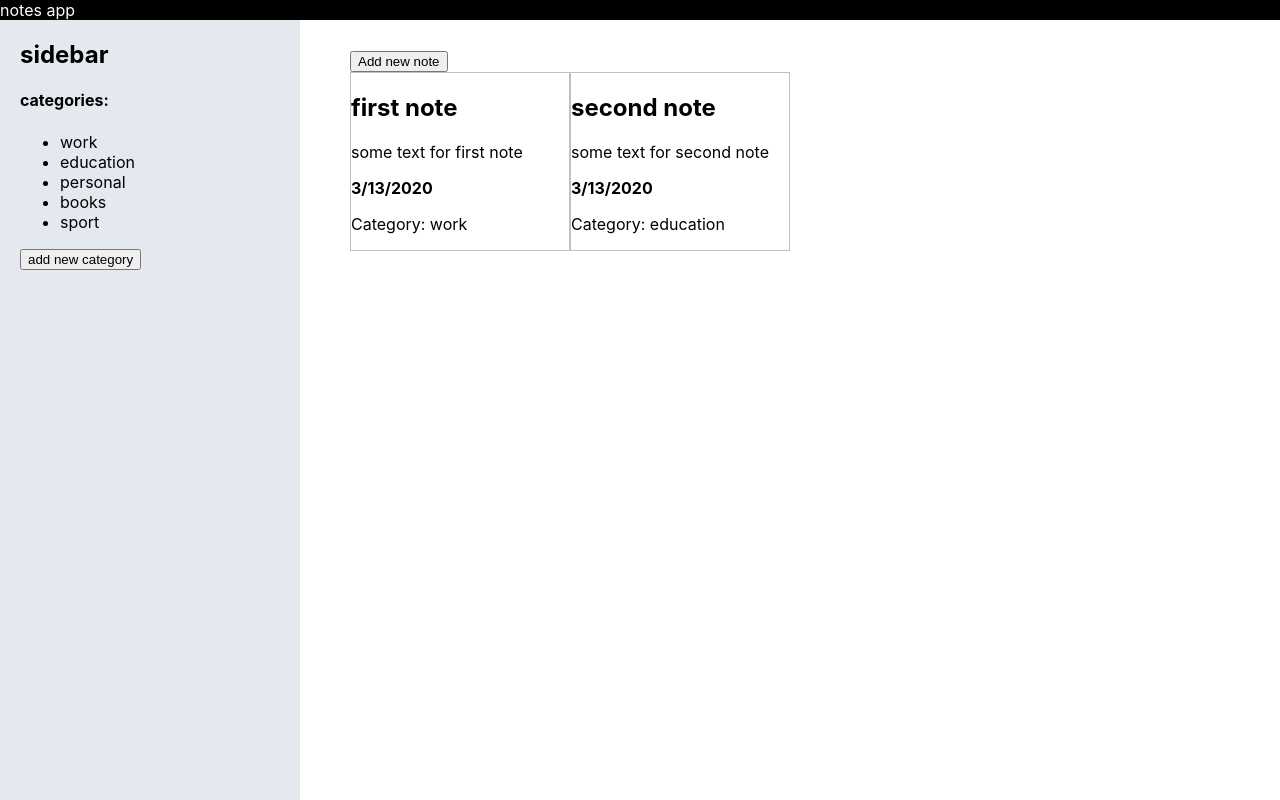
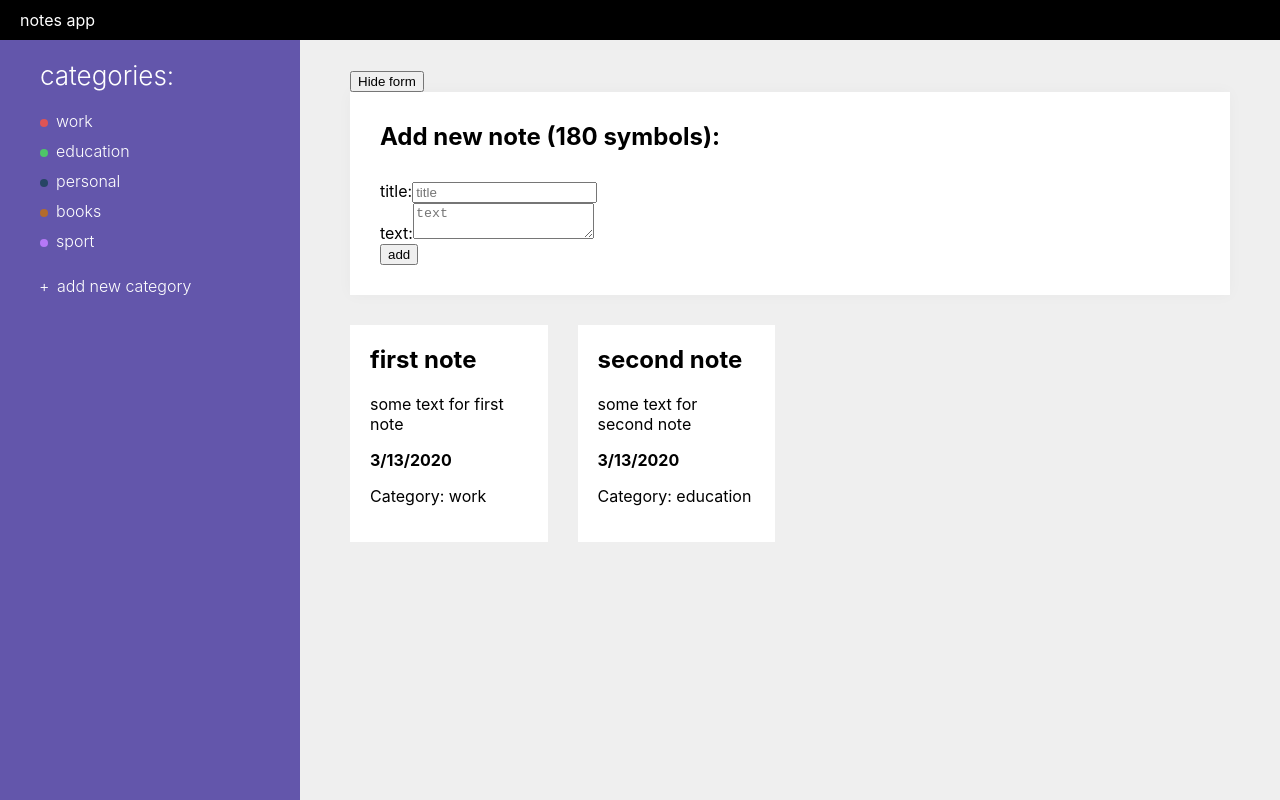
Before and after one commit to nikolaytarasenko/react-notes, a React (Create React App) app: page / in a window 1280 px wide. Built offline with nearby package versions, Linux system fonts and the light colour scheme.

Commit message:
add styles

```diff
--- a/src/App.css
+++ b/src/App.css
@@ -11,4 +11,5 @@
 .app__container {
   flex: 1;
   padding: 30px 50px;
+  background: #efefef;
 }
--- a/src/App.js
+++ b/src/App.js
@@ -1,11 +1,9 @@
 import React, { Component } from 'react';
 import './App.css';
-import uuid from 'react-uuid';
 
 import Header from "./components/Header/Header";
 import Sidebar from "./components/Sidebar/Sidebar";
 import AddNewNoteForm from "./components/AddNewNoteForm/AddNewNoteForm";
-import NoteItem from "./components/NoteItem/NoteItem";
 import NotesList from "./components/NotesList/NotesList";
 
 class App extends Component {
@@ -17,8 +15,18 @@ class App extends Component {
                 { id: new Date().getTime(), title: 'first note', text: 'some text for first note', category: 'work', date: new Date() },
                 { id: new Date().getTime(), title: 'second note', text: 'some text for second note', category: 'education', date: new Date() }
             ],
-            addNoteFormVisibility: false,
-            currentFormData: {}
+            addNoteFormVisibility: true,
+            currentFormData: {
+                title: '',
+                text: ''
+            },
+            categories: [
+                { id: 1584107751792, name: 'work', color: '#de5454' },
+                { id: 1584107751793, name: 'education', color: '#4ec568' },
+                { id: 1584107751794, name: 'personal', color: '#264565' },
+                { id: 1584107751795, name: 'books', color: '#b36b2d' },
+                { id: 1584107751796, name: 'sport', color: '#b578f7' }
+            ]
         };
 
         this.toggleAddNewNoteForm = this.toggleAddNewNoteForm.bind(this);
@@ -26,10 +34,13 @@ class App extends Component {
         this.setCurrentFormData = this.setCurrentFormData.bind(this);
     }
 
-    toggleAddNewNoteForm(e) {
+    toggleAddNewNoteForm() {
         this.setState({
             addNoteFormVisibility: !this.state.addNoteFormVisibility,
-            currentFormData: Object.assign({})
+            currentFormData: Object.assign({}, {
+                title: '',
+                text: ''
+            })
         })
     }
 
@@ -40,7 +51,11 @@ class App extends Component {
                 title: this.state.currentFormData.title,
                 text: this.state.currentFormData.text,
                 date
-            }]
+            }],
+            currentFormData: Object.assign({}, {
+                title: '',
+                text: ''
+            })
         })
     }
 
@@ -53,12 +68,11 @@ class App extends Component {
     }
 
     render() {
-        console.log(this.state.notes)
         return (
             <div className="app">
                 <Header />
                 <main className="app__main">
-                    <Sidebar />
+                    <Sidebar categories={this.state.categories} />
                     <div className="app__container">
                         <div className="add-note">
                             <button
@@ -71,6 +85,7 @@ class App extends Component {
                                 <AddNewNoteForm
                                     addNewNote={this.addNewNote}
                                     setCurrentFormData={this.setCurrentFormData}
+                                    currentFormData={this.state.currentFormData}
                                 />
                                 : null
                             }
--- a/src/components/AddNewNoteForm/AddNewNoteForm.css
+++ b/src/components/AddNewNoteForm/AddNewNoteForm.css
@@ -1,3 +1,10 @@
 .new-note {
-    background: #d2eaf3;
+    background: #ffffff;
+    margin-bottom: 30px;
+    padding: 30px;
+    box-shadow: 0 0 15px rgba(0, 0, 0, 0.03);
 }
+
+.new-note h2 {
+    margin: 0 0 30px;
+}
--- a/src/components/AddNewNoteForm/AddNewNoteForm.js
+++ b/src/components/AddNewNoteForm/AddNewNoteForm.js
@@ -4,6 +4,8 @@ import './AddNewNoteForm.css';
 const AddNewNoteForm = props => {
     const submitHandler = e => {
         e.preventDefault();
+
+        if (props.currentFormData.title.length === 0 || props.currentFormData.text.length === 0) return false;
 
         const date = new Date();
 
@@ -16,7 +18,7 @@ const AddNewNoteForm = props => {
             [target.name]: target.value
         };
 
-        props.setCurrentFormData(formData)
+        props.setCurrentFormData(formData);
     };
 
     return (
@@ -25,11 +27,11 @@ const AddNewNoteForm = props => {
             <form onSubmit={submitHandler}>
                 <div className="form-row">
                     <label htmlFor="new-note-title" >title:</label>
-                    <input type="text" name="title" id="new-note-title" placeholder="title" onChange={inputChangeHandler} />
+                    <input type="text" name="title" id="new-note-title" placeholder="title" onChange={inputChangeHandler} value={props.currentFormData.title} />
                 </div>
                 <div className="form-row">
                     <label htmlFor="new-note-text" >text:</label>
-                    <textarea name="text" id="new-note-title" maxLength="180" placeholder="text" onChange={inputChangeHandler} />
+                    <textarea name="text" id="new-note-title" maxLength="180" placeholder="text" onChange={inputChangeHandler} value={props.currentFormData.text} />
                 </div>
                 <div className="form-row">
                     <input type="submit" value="add" />
--- a/src/components/Header/Header.css
+++ b/src/components/Header/Header.css
@@ -1,5 +1,6 @@
 .header {
     background: black;
+    padding: 10px 20px;
 }
 
 .header .logo-link {
--- a/src/components/NoteItem/NoteItem.css
+++ b/src/components/NoteItem/NoteItem.css
@@ -1,6 +1,10 @@
 .notes-item {
     display: inline-block;
-    width: 25%;
-    border: 1px solid silver;
+    background: #ffffff;
+    padding: 20px;
     box-sizing: border-box;
 }
+
+.notes-item h2 {
+    margin: 0 0 20px;
+}
--- a/src/components/NotesList/NotesList.css
+++ b/src/components/NotesList/NotesList.css
@@ -0,0 +1,5 @@
+.notes-list {
+    display: grid;
+    grid-template-columns: repeat(4, 1fr);
+    grid-gap: 30px;
+}
--- a/src/components/Sidebar/Sidebar.css
+++ b/src/components/Sidebar/Sidebar.css
@@ -1,11 +1,64 @@
 .sidebar {
-    background: #e3e9ef;
+    background: #6356ab;
+    color: #ffffff;
     max-width: 300px;
     width: 100%;
-    padding: 20px;
+    padding: 20px 30px 20px 40px;
     box-sizing: border-box;
 }
 
 .sidebar__title {
     margin: 0 0 20px;
+    font-weight: 300;
+    font-size: 26px;
 }
+
+.categories__list {
+    list-style: none;
+    margin: 0;
+    padding: 0;
+}
+
+.categories__item {
+    position: relative;
+    margin-bottom: 10px;
+    font-weight: 300;
+    cursor: pointer;
+}
+
+.categories__item i {
+    position: relative;
+    display: inline-block;
+    width: 8px;
+    height: 8px;
+    margin-right: 8px;
+    border-radius: 50%;
+}
+
+.categories__add {
+    position: relative;
+    background: none;
+    margin: 15px 0 0;
+    border: 0;
+    padding: 0 0 0 17px;
+    color: #ffffff;
+    font-weight: 300;
+    font-size: 16px;
+    font-family: inherit;
+    cursor: pointer;
+    transition: 0.1s ease;
+}
+
+.categories__add::before {
+    content: '+';
+    position: absolute;
+    left: -1px;
+    top: 0;
+    color: #ffffff;
+    transition: 0.1s ease;
+}
+
+.categories__add:hover::before,
+.categories__add:hover {
+    color: #ecafaf;
+}
--- a/src/components/Sidebar/Sidebar.jsx
+++ b/src/components/Sidebar/Sidebar.jsx
@@ -1,19 +1,26 @@
-import React from "react";
+import React from 'react';
 import './Sidebar.css';
+import uuid from 'react-uuid';
 
-const Sidebar = () => {
+const Sidebar = props => {
+    const { categories } = props;
+
     return (
         <aside className="app__sidebar sidebar">
-            <h2 className="sidebar__title">sidebar</h2>
-            <h4>categories:</h4>
-            <ul>
-                <li>work</li>
-                <li>education</li>
-                <li>personal</li>
-                <li>books</li>
-                <li>sport</li>
-            </ul>
-            <button type="button">add new category</button>
+            <div className="sidebar__categories categories">
+                <h4 className="sidebar__title">categories:</h4>
+                <ul className="categories__list">
+                    {categories.map(category => {
+                        return (
+                            <li className="categories__item" key={uuid()}>
+                                <i style={{ 'background': category.color }} />
+                                {category.name}
+                            </li>
+                        )
+                    })}
+                </ul>
+                <button type="button" className="categories__add">add new category</button>
+            </div>
         </aside>
     )
 };
```
